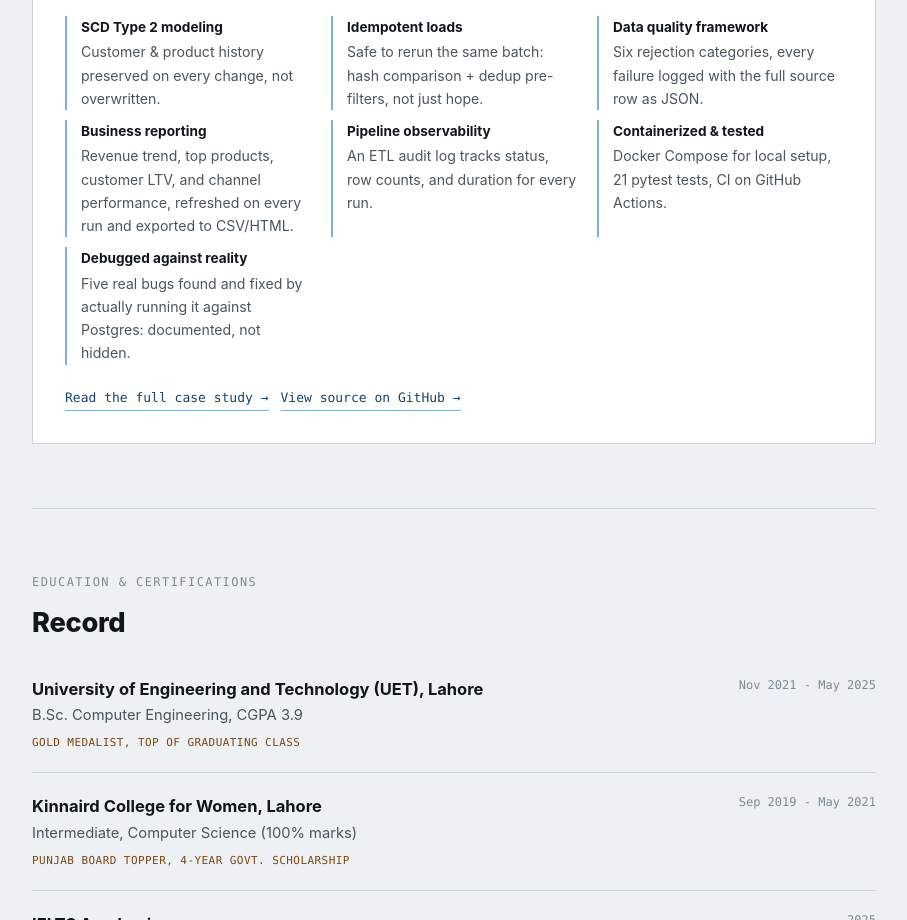
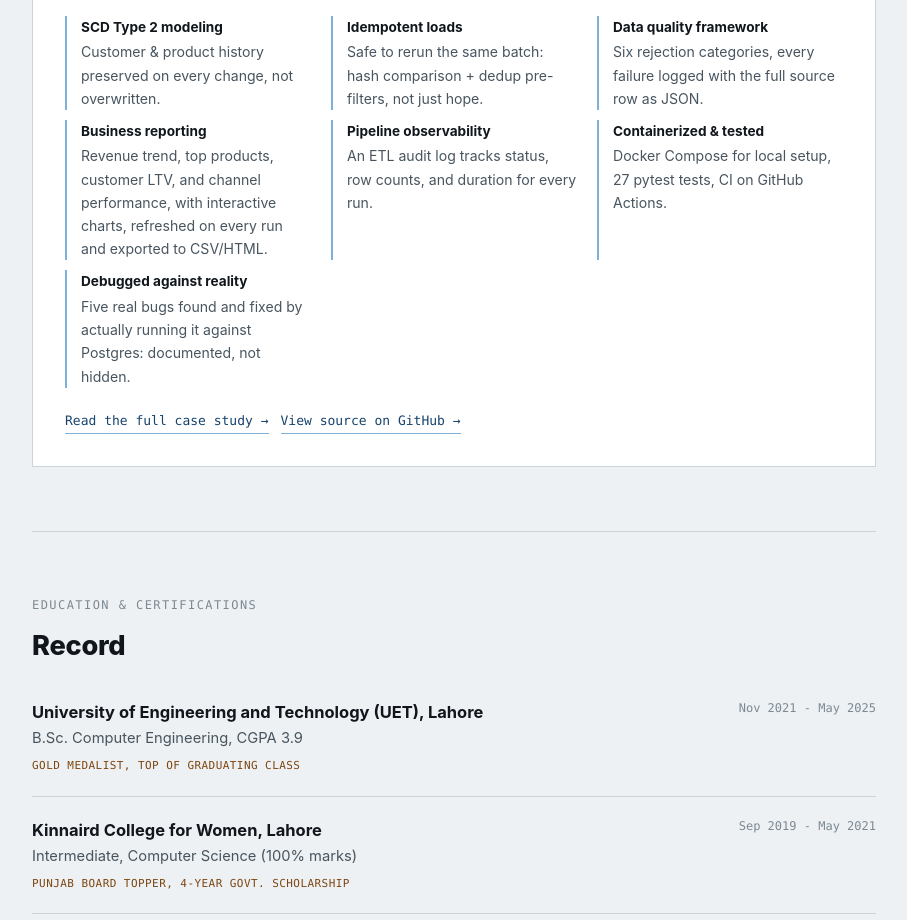
Before and after one commit to anam309/anam-portfolio, a plain HTML site: page index.html in a window 1280 px wide. Shown: the part 3220-4140 px from the top of the page, without its empty margins (186-1093 px from the left). Drawn offline with Linux system fonts and the light colour scheme.

Commit message:
Mention business report charts and updated test count

```diff
--- a/index.html
+++ b/index.html
@@ -529,9 +529,9 @@
         <div class="principle"><b>SCD Type 2 modeling</b>Customer &amp; product history preserved on every change, not overwritten.</div>
         <div class="principle"><b>Idempotent loads</b>Safe to rerun the same batch: hash comparison + dedup pre-filters, not just hope.</div>
         <div class="principle"><b>Data quality framework</b>Six rejection categories, every failure logged with the full source row as JSON.</div>
-        <div class="principle"><b>Business reporting</b>Revenue trend, top products, customer LTV, and channel performance, refreshed on every run and exported to CSV/HTML.</div>
+        <div class="principle"><b>Business reporting</b>Revenue trend, top products, customer LTV, and channel performance, with interactive charts, refreshed on every run and exported to CSV/HTML.</div>
         <div class="principle"><b>Pipeline observability</b>An ETL audit log tracks status, row counts, and duration for every run.</div>
-        <div class="principle"><b>Containerized &amp; tested</b>Docker Compose for local setup, 21 pytest tests, CI on GitHub Actions.</div>
+        <div class="principle"><b>Containerized &amp; tested</b>Docker Compose for local setup, 27 pytest tests, CI on GitHub Actions.</div>
         <div class="principle"><b>Debugged against reality</b>Five real bugs found and fixed by actually running it against Postgres: documented, not hidden.</div>
       </div>
       <div class="project-links">
```
Also changed, not shown: case-study.html (+4 -2 lines).
